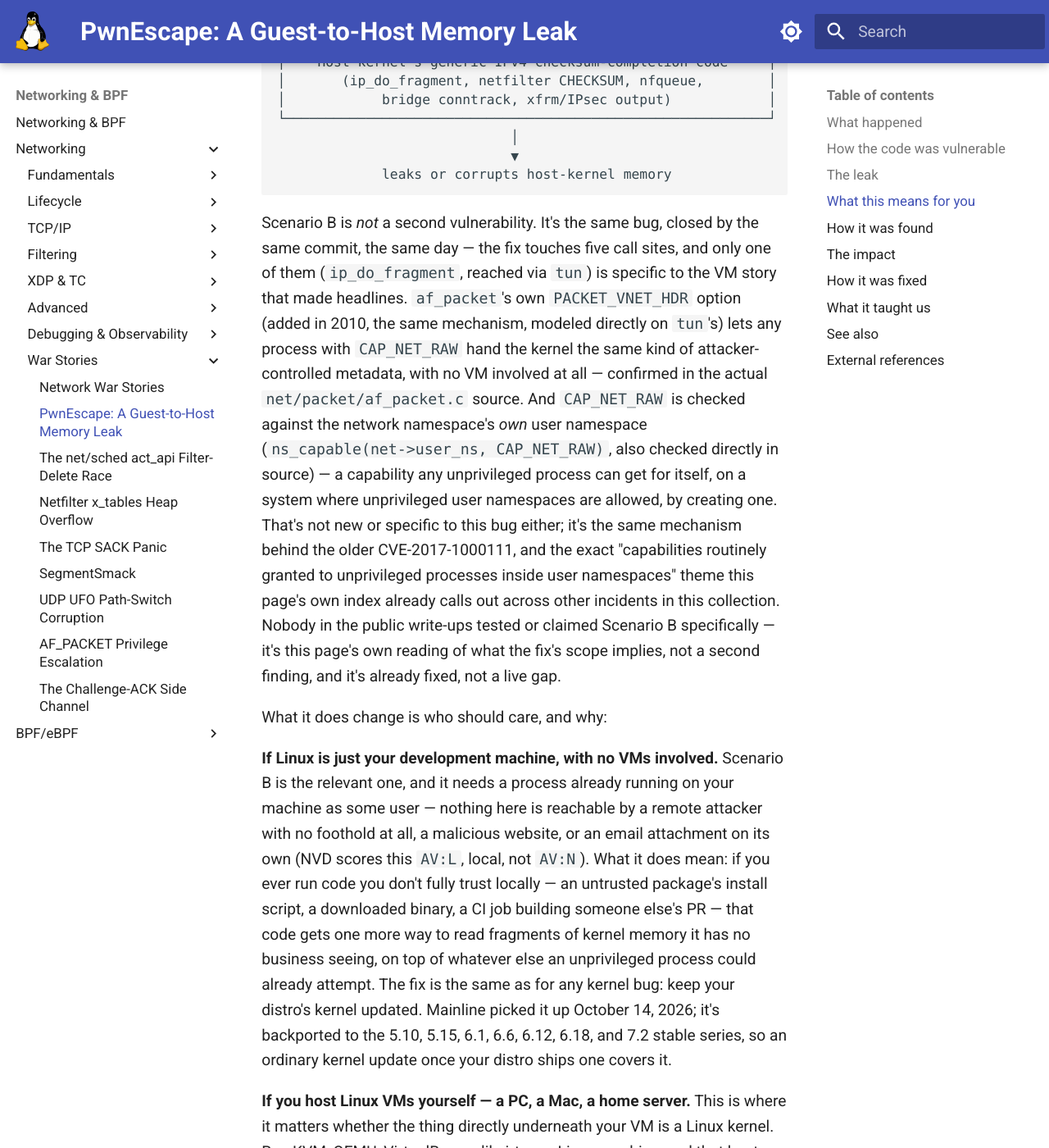
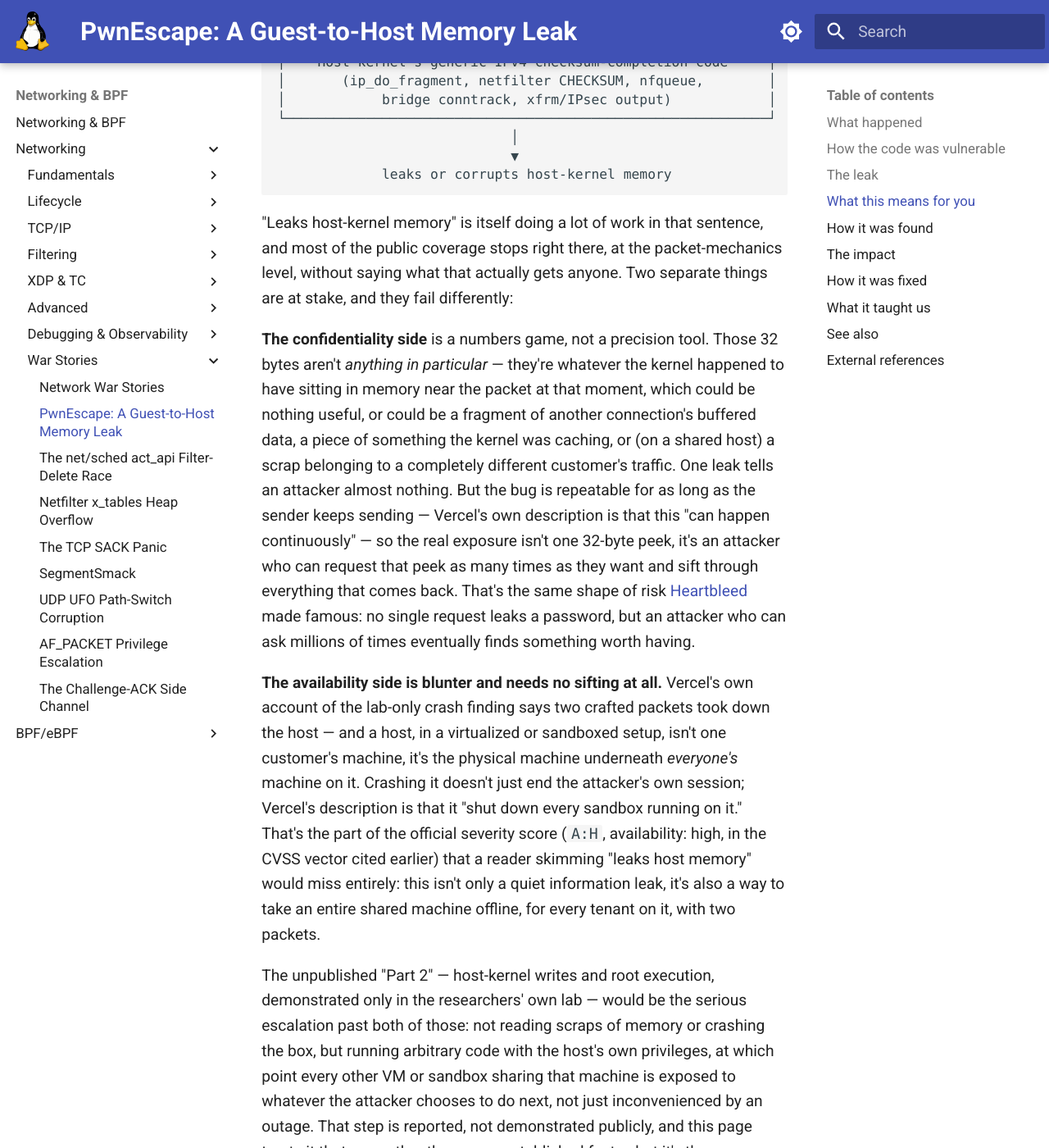
Before and after one commit to laveeshb/linux-kernel-internals, an MkDocs documentation site: the page built from docs/net/war-stories/pwnescape.md, in a window 1280 px wide and 1400 px high, scrolled down 7077 px. Shown: the whole window at 82% size. Built offline with MkDocs 1.6.1 and Material for MkDocs 9.7.7, drawn with Linux system fonts in a browser that asks for light colours; some of the changed text lies outside the part shown.

Commit message:
pwnescape: translate 'leaks host memory' into what that actually costs someone
Public coverage mostly stops at packet mechanics -- csum_start,
IHL, 32 bytes -- without saying what an attacker actually gets
or what a reader should be afraid of. Adds two concrete framings:
the confidentiality side as a Heartbleed-shaped numbers game (one
leak means little, repeatable leaks add up), and the availability
side in Vercel's own words -- a crashed host takes down every
other tenant on the same machine, not just the attacker's own
session.

````diff
--- a/docs/net/war-stories/pwnescape.md
+++ b/docs/net/war-stories/pwnescape.md
@@ -147,6 +147,14 @@ The published disclosure is specifically about one scenario: code running inside
              leaks or corrupts host-kernel memory
 ```
 
+"Leaks host-kernel memory" is itself doing a lot of work in that sentence, and most of the public coverage stops right there, at the packet-mechanics level, without saying what that actually gets anyone. Two separate things are at stake, and they fail differently:
+
+**The confidentiality side** is a numbers game, not a precision tool. Those 32 bytes aren't *anything in particular* — they're whatever the kernel happened to have sitting in memory near the packet at that moment, which could be nothing useful, or could be a fragment of another connection's buffered data, a piece of something the kernel was caching, or (on a shared host) a scrap belonging to a completely different customer's traffic. One leak tells an attacker almost nothing. But the bug is repeatable for as long as the sender keeps sending — Vercel's own description is that this "can happen continuously" — so the real exposure isn't one 32-byte peek, it's an attacker who can request that peek as many times as they want and sift through everything that comes back. That's the same shape of risk [Heartbleed](https://en.wikipedia.org/wiki/Heartbleed) made famous: no single request leaks a password, but an attacker who can ask millions of times eventually finds something worth having.
+
+**The availability side is blunter and needs no sifting at all.** Vercel's own account of the lab-only crash finding says two crafted packets took down the host — and a host, in a virtualized or sandboxed setup, isn't one customer's machine, it's the physical machine underneath *everyone's* machine on it. Crashing it doesn't just end the attacker's own session; Vercel's description is that it "shut down every sandbox running on it." That's the part of the official severity score (`A:H`, availability: high, in the CVSS vector cited earlier) that a reader skimming "leaks host memory" would miss entirely: this isn't only a quiet information leak, it's also a way to take an entire shared machine offline, for every tenant on it, with two packets.
+
+The unpublished "Part 2" — host-kernel writes and root execution, demonstrated only in the researchers' own lab — would be the serious escalation past both of those: not reading scraps of memory or crashing the box, but running arbitrary code with the host's own privileges, at which point every other VM or sandbox sharing that machine is exposed to whatever the attacker chooses to do next, not just inconvenienced by an outage. That step is reported, not demonstrated publicly, and this page treats it that way rather than as an established fact — but it's the reason this got a 9.3 CRITICAL score and a public bug bounty payout rather than a quiet, routine hardening patch.
+
 Scenario B is *not* a second vulnerability. It's the same bug, closed by the same commit, the same day — the fix touches five call sites, and only one of them (`ip_do_fragment`, reached via `tun`) is specific to the VM story that made headlines. `af_packet`'s own `PACKET_VNET_HDR` option (added in 2010, the same mechanism, modeled directly on `tun`'s) lets any process with `CAP_NET_RAW` hand the kernel the same kind of attacker-controlled metadata, with no VM involved at all — confirmed in the actual `net/packet/af_packet.c` source. And `CAP_NET_RAW` is checked against the network namespace's *own* user namespace (`ns_capable(net->user_ns, CAP_NET_RAW)`, also checked directly in source) — a capability any unprivileged process can get for itself, on a system where unprivileged user namespaces are allowed, by creating one. That's not new or specific to this bug either; it's the same mechanism behind the older CVE-2017-1000111, and the exact "capabilities routinely granted to unprivileged processes inside user namespaces" theme this page's own index already calls out across other incidents in this collection. Nobody in the public write-ups tested or claimed Scenario B specifically — it's this page's own reading of what the fix's scope implies, not a second finding, and it's already fixed, not a live gap.
 
 What it does change is who should care, and why:
````
